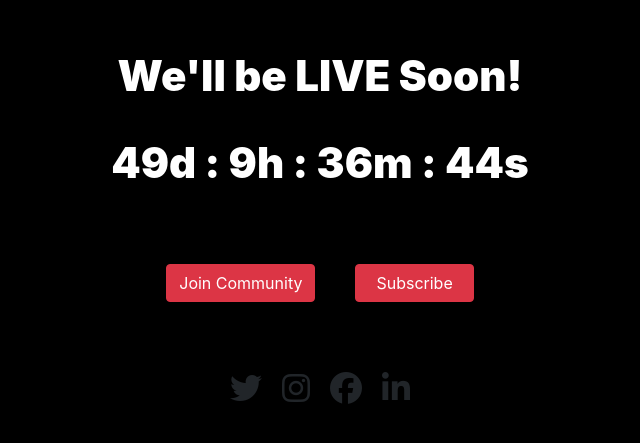
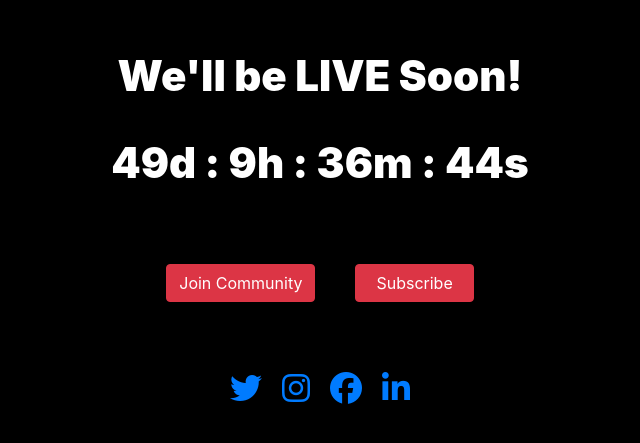
Before and after one commit to Himanshusinghofficial/Workable, a React (Create React App) app: page / in a window 1280 px wide. Shown: the part 149-592 px from the top of the page, without its empty margins (320-960 px from the left). Built offline with nearby package versions, Linux system fonts and the light colour scheme.

Commit message:
add details

```diff
--- a/src/App.js
+++ b/src/App.js
@@ -1,6 +1,5 @@
 import React, { Component } from "react";
 // import { BrowserRouter as Router, Route, Switch } from 'react-router-dom'
-import "./App.css";
 import "./App.module.css"
 
 class App extends Component {
@@ -18,10 +17,10 @@ class App extends Component {
       <button type="button" class="btn btn-danger" style={{paddingLeft:'20px',paddingRight:'20px',marginLeft:'40px'}}>Subscribe</button>
       </div>
       <div style={{textAlign:'center',marginTop:'70px'}}>
-      <a><i href="https://www.twitter.com/" className="fab fa-twitter fa-2x" ></i></a>
-      <a><i href="https://www.instagram.com/" className="fab fa-instagram fa-2x" style={{ padding: '0 0 0 20px' }}></i></a>
-      <a><i href="https://www.facebook.com/" className='fab fa-facebook fa-2x' style={{ padding: '0 0 0 20px' }}></i></a>
-      <a><i href="https://www.linkedin.com/" className="fab fa-linkedin fa-2x" style={{ padding: '0 0 0 20px' }}></i></a>
+      <a href="https://www.twitter.com/" target="_blank"><i className="fab fa-twitter fa-2x" ></i></a>
+      <a href="https://www.instagram.com/" target="_blank"><i className="fab fa-instagram fa-2x" style={{ padding: '0 0 0 20px' }}></i></a>
+      <a href="https://www.facebook.com/" target="_blank"><i className='fab fa-facebook fa-2x' style={{ padding: '0 0 0 20px' }}></i></a>
+      <a href="https://www.linkedin.com/" target="_blank"><i className="fab fa-linkedin fa-2x" style={{ padding: '0 0 0 20px' }}></i></a>
       </div>
       </div>
 
```
Also changed, not shown: src/App.css (deleted).
